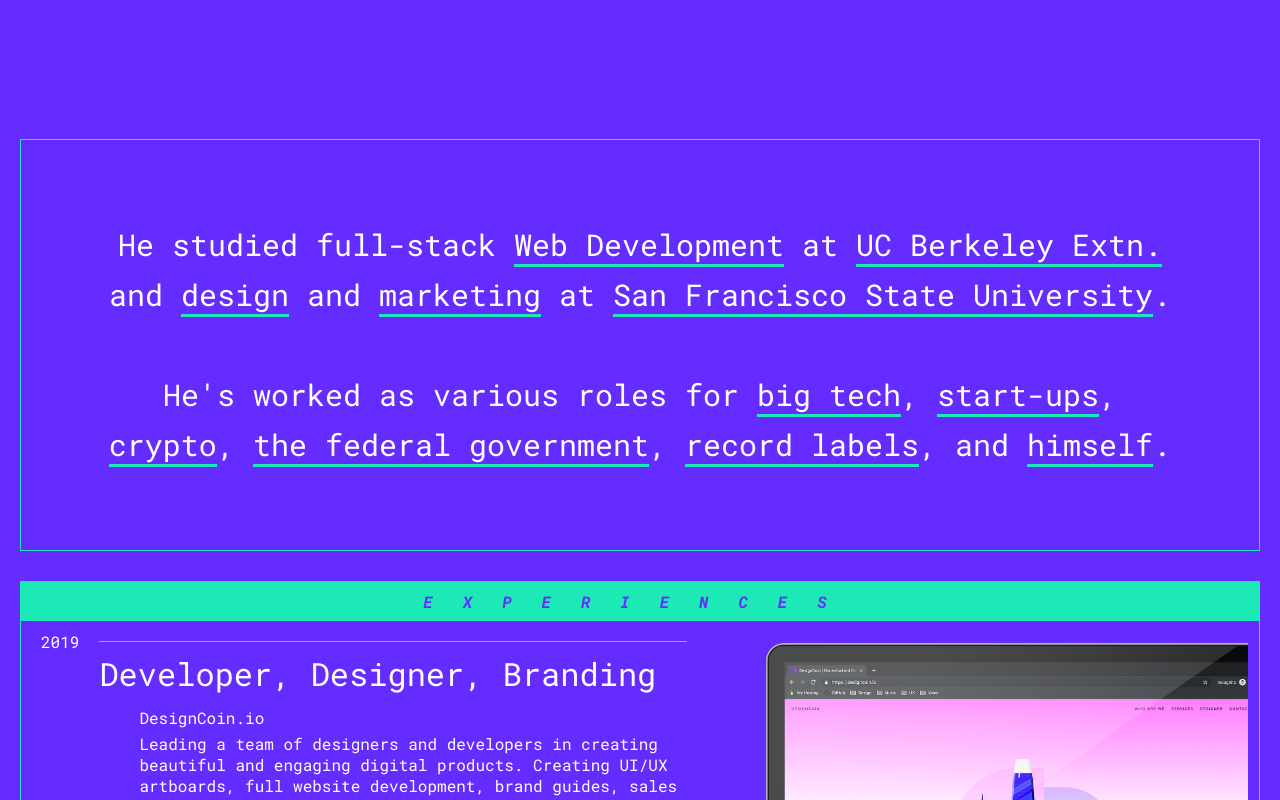
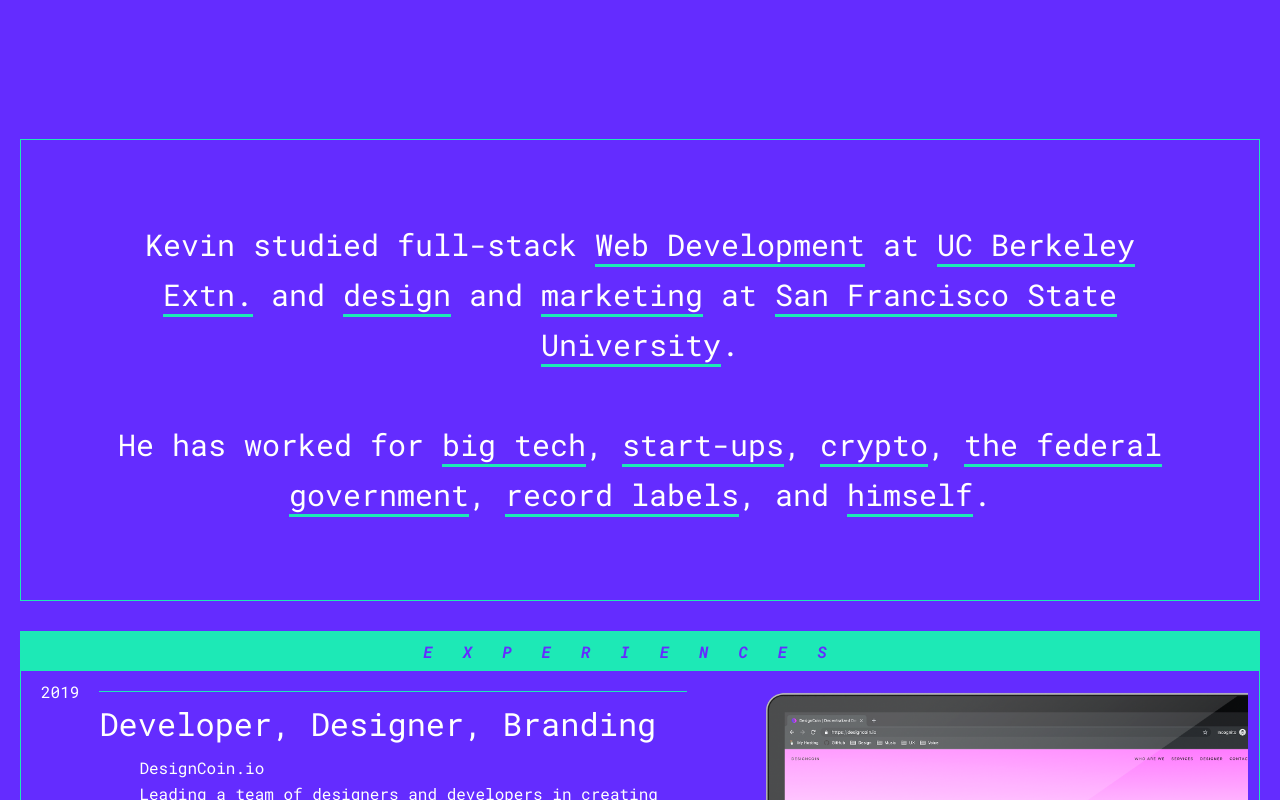
Before and after one commit to everysf/everysf3, a React (Create React App) app: page / in a window 1280 px wide. Shown: the part 673-1473 px from the top of the page. Built offline with nearby package versions, Linux system fonts and the light colour scheme.

Commit message:
copy change

```diff
--- a/src/components/Home.jsx
+++ b/src/components/Home.jsx
@@ -457,7 +457,7 @@ class Home extends Component {
                     <ScrollCont>                    <ScrollDude />
                     </ScrollCont>
                     <Education>
-                        <p>He studied full-stack <span>Web Development</span> at <span>UC Berkeley Extn.</span> and <span>design</span> and <span>marketing</span> at <span>San Francisco State University</span>.<br/><br/>He's worked as various roles for <span>big tech</span>, <span>start-ups</span>, <span>crypto</span>, <span>the federal government</span>, <span>record labels</span>, and <span>himself</span>. </p>
+                        <p>Kevin studied full-stack <span>Web Development</span> at <span>UC Berkeley Extn.</span> and <span>design</span> and <span>marketing</span> at <span>San Francisco State University</span>.<br/><br/>He has worked for <span>big tech</span>, <span>start-ups</span>, <span>crypto</span>, <span>the federal government</span>, <span>record labels</span>, and <span>himself</span>. </p>
                     </Education>
                     <PortfolioHeader className="portfolioHeader">EXPERIENCES</PortfolioHeader>
                     <PortfolioItem image={"macbookmockupswebdc.png"} mobileimage={"mobilemockupdc.png"}className="portfolioItem">
```
